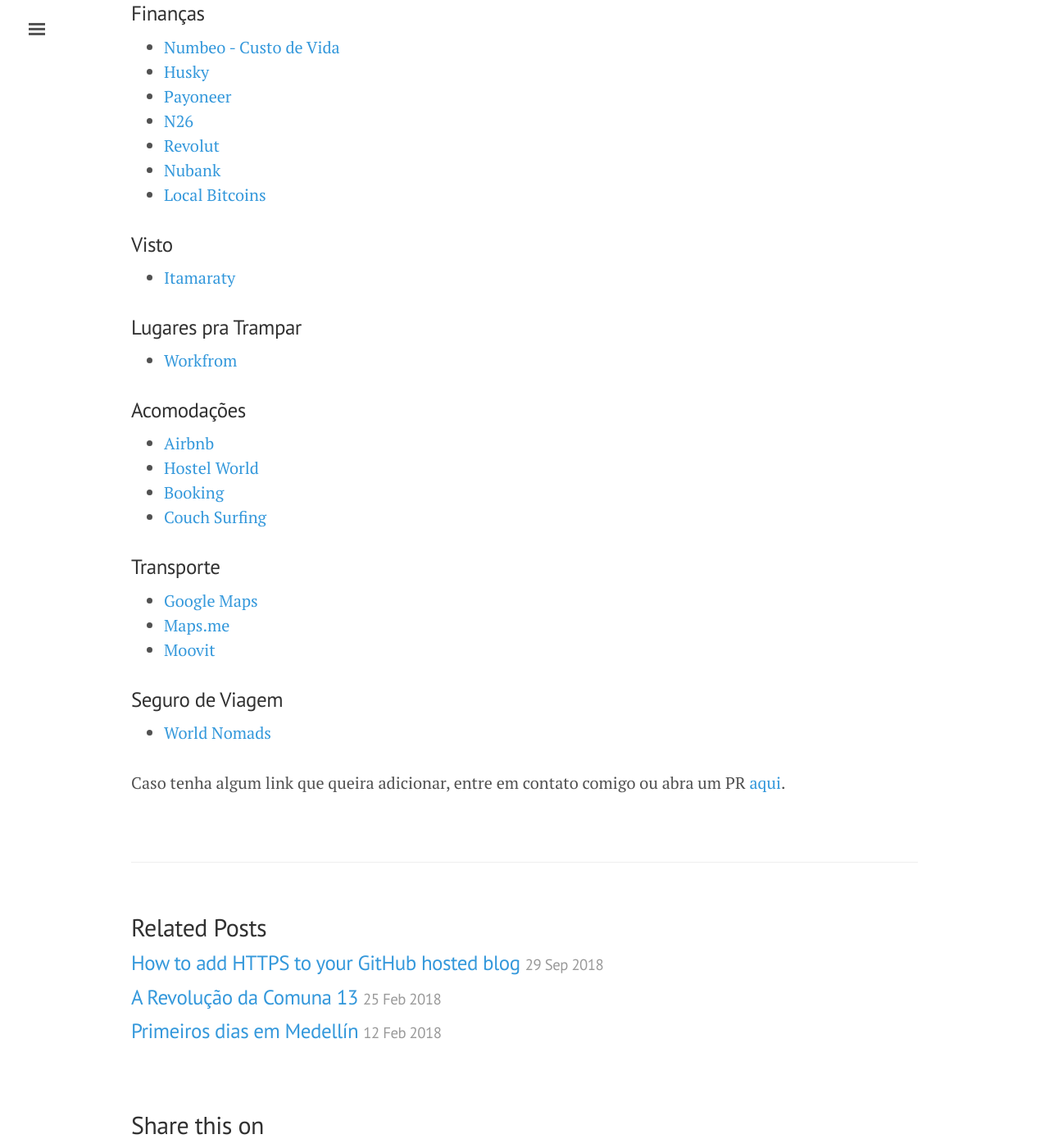
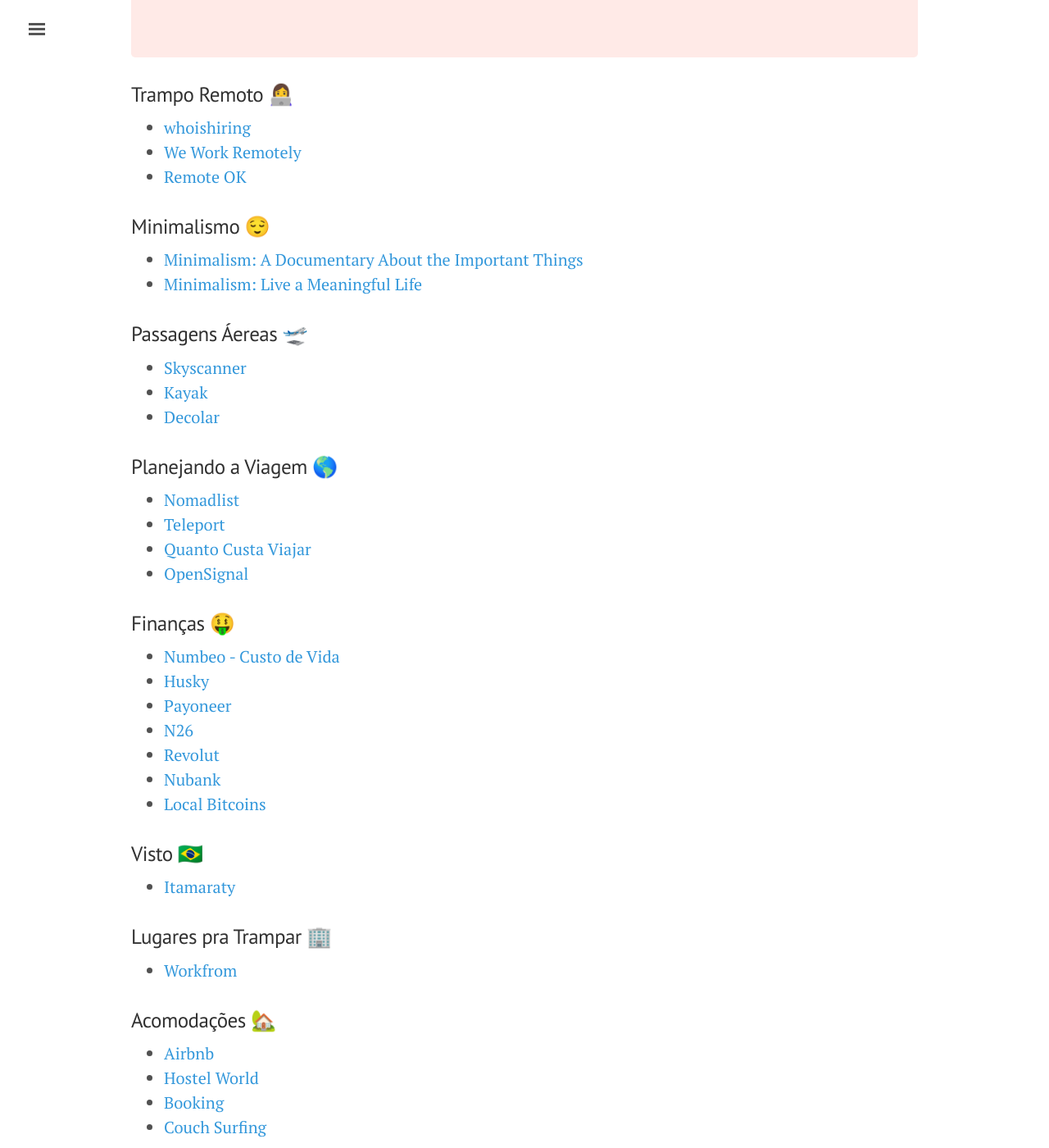
Before and after one commit to jonatasbaldin/jonatasbaldin.github.io, a Jekyll site: the page built from _posts/2018-10-08-nomade-digital-links.md, in a window 1280 px wide and 1400 px high, scrolled down 1012 px. Shown: the whole window at 82% size. Built offline with Jekyll 4.4.1, drawn with Linux system fonts in a browser that asks for light colours; nearby versions of some CDN libraries; comment, search, counter and statistics services are not loaded; some of the changed text lies outside the part shown.

Commit message:
Add image and emojis to Aventuras de um Nômade Digital

```diff
--- a/_posts/2018-10-08-nomade-digital-links.md
+++ b/_posts/2018-10-08-nomade-digital-links.md
@@ -11,27 +11,29 @@
 
 Para uma lista mais completa, veja o [awesome-digital-nomads](https://github.com/cbovis/awesome-digital-nomads).
 
-### Trampo Remoto
+![](/img/links_nomade_digital.png){:. full-image }
+
+### Trampo Remoto 👩‍💻
 - [whoishiring](https://whoishiring.io/)
 - [We Work Remotely](https://weworkremotely.com/)
 - [Remote OK](https://http://remoteok.io/)
 
-### Minimalismo
+### Minimalismo 😌
 - [Minimalism: A Documentary About the Important Things](https://www.netflix.com/title/80114460)
 - [Minimalism: Live a Meaningful Life](https://www.theminimalists.com/books/)
 
-### Passagens Áereas
+### Passagens Áereas 🛫
 - [Skyscanner](https://www.skyscanner.com.br/)
 - [Kayak](https://www.kayak.com/)
 - [Decolar](https://www.decolar.com/)
 
-### Planejando a Viagem
+### Planejando a Viagem 🌎
 - [Nomadlist](https://nomadlist.com/)
 - [Teleport](https://teleport.org/)
 - [Quanto Custa Viajar](https://quantocustaviajar.com)
 - [OpenSignal](https://opensignal.com/)
 
-### Finanças
+### Finanças 🤑
 - [Numbeo - Custo de Vida](https://www.numbeo.com/cost-of-living/)
 - [Husky](https://husky.io/)
 - [Payoneer](https://payoneer.com)
@@ -40,24 +42,24 @@
 - [Nubank](https://www.nubank.com.br)
 - [Local Bitcoins](https://localbitcoins.com)
 
-### Visto
+### Visto 🇧🇷
 - [Itamaraty](http://www.portalconsular.itamaraty.gov.br/tabela-de-vistos-para-cidadaos-brasileiros)
 
-### Lugares pra Trampar
+### Lugares pra Trampar 🏢
 - [Workfrom](https://workfrom.co/)
 
-### Acomodações
+### Acomodações 🏡
 - [Airbnb](https://www.airbnb.com/)
 - [Hostel World](https://www.hostelworld.com/)
 - [Booking](https://www.booking.com/)
 - [Couch Surfing](https://www.couchsurfing.com/)
 
-### Transporte
+### Transporte 🚌
 - [Google Maps](https://maps.google.com)
 - [Maps.me](https://maps.me)
 - [Moovit](https://moovit.com/)
 
-### Seguro de Viagem
+### Seguro de Viagem ⛑
 - [World Nomads](https://www.worldnomads.com/)
 
 Caso tenha algum link que queira adicionar, entre em contato comigo ou abra um PR [aqui](https://github.com/jonatasbaldin/jonatasbaldin.github.io).
```
